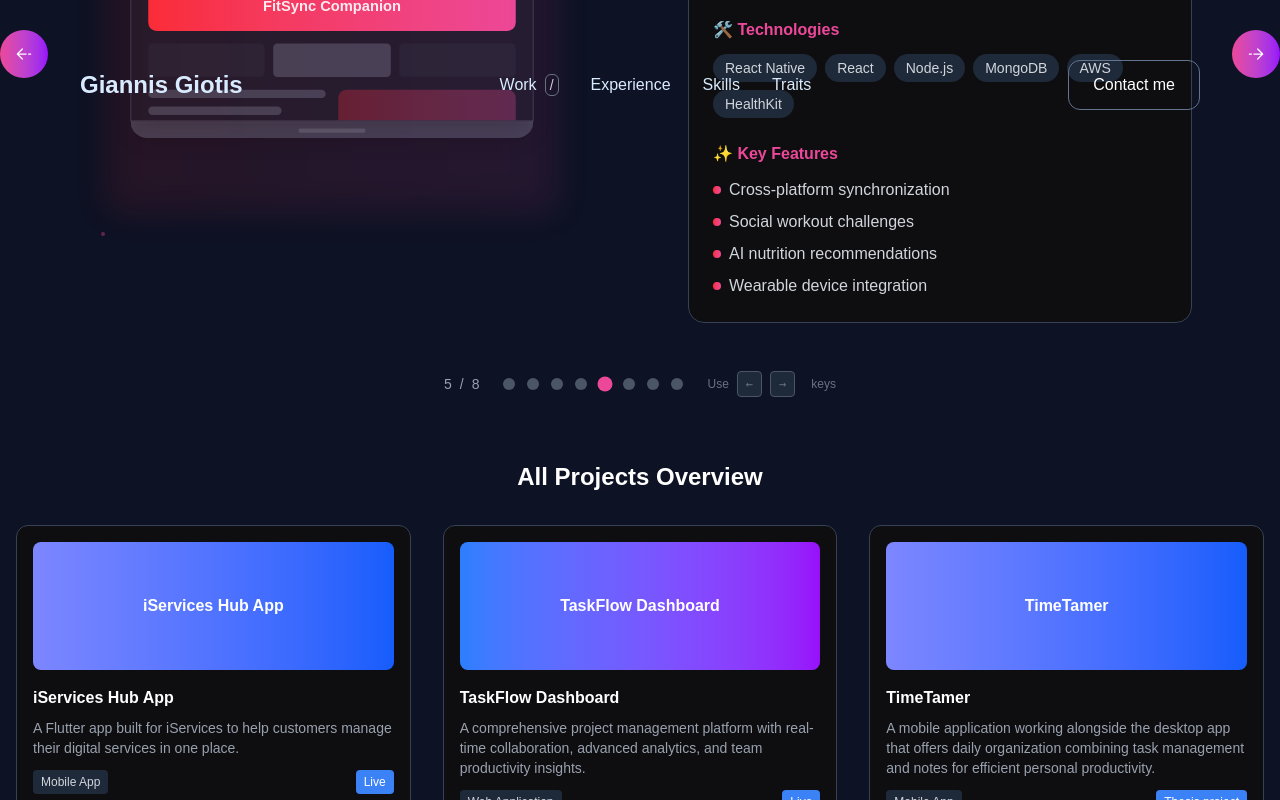
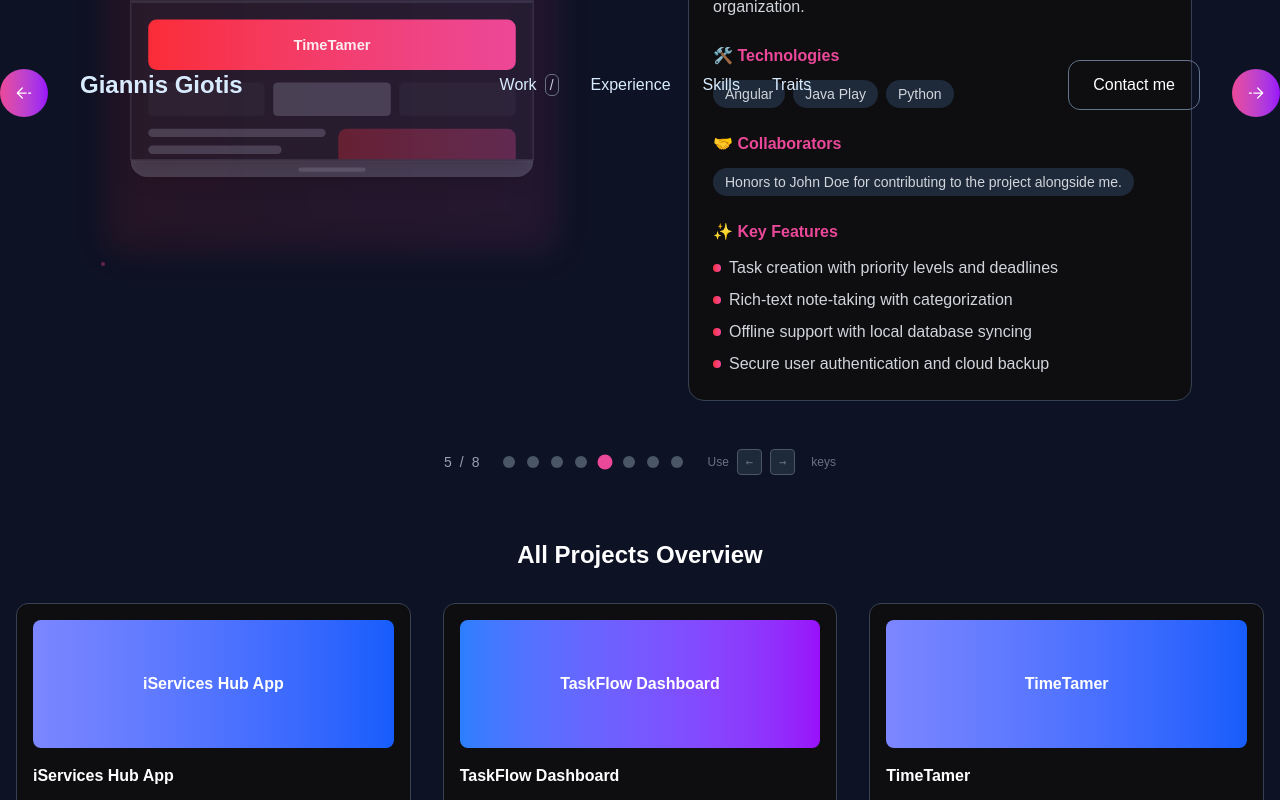
Before and after one commit to JohnFireSword/personal-portfolio, a React (Vite) app: page / in a window 1280 px wide. Both pictures are taken after a click on the button 605 px from the left and 3472 px from the top of the page. Shown: the part 3072-3872 px from the top of the page. Built offline with nearby package versions, Linux system fonts and the light colour scheme; a web font is replaced by a local one.

Commit message:
new project addition + collaborators

```diff
--- a/src/components/ProjectInfoPanel.jsx
+++ b/src/components/ProjectInfoPanel.jsx
@@ -1,7 +1,4 @@
 import React from 'react'
-
-
-
 
 // Project Info Panel
 const ProjectInfoPanel = React.memo(({ project }) => {
@@ -54,6 +51,25 @@ const ProjectInfoPanel = React.memo(({ project }) => {
         </div>
       </div>
 
+      {/* Collaborators */}
+      {project.collaborators && project.collaborators.length > 0 && (
+        <div className="mb-6">
+          <h4 className="text-pink-500 font-semibold mb-3">🤝 Collaborators</h4>
+          <div className="flex flex-wrap gap-2">
+            {project.collaborators.map((collaborator, i) => (
+              <a
+                key={i}
+                href={collaborator.link}
+                target="_blank"
+                rel="noopener noreferrer"
+                className="bg-gray-800 hover:bg-gray-700 text-gray-300 hover:text-white px-3 py-1 rounded-full text-sm transition-colors duration-200 cursor-pointer">
+                {`Honors to ${collaborator.name} for contributing to the project alongside me.`}
+              </a>
+            ))}
+          </div>
+        </div>
+      )}
+
       {/* Features */}
       <div>
         <h4 className="text-pink-500 font-semibold mb-3">✨ Key Features</h4>
--- a/src/constants/projects.js
+++ b/src/constants/projects.js
@@ -91,7 +91,7 @@ export const projects = [
   {
     id: 4,
     title: "AI Content Studio",
-    category: "",
+    category: "Website",
     description:
       "AI-powered content creation platform helping marketers and creators generate, edit, and optimize content at scale.",
     longDescription:
@@ -122,26 +122,26 @@ export const projects = [
   },
   {
     id: 5,
-    title: "FitSync Companion",
+    title: "TimeTamer ",
     category: "Mobile & Web",
     description:
-      "Cross-platform fitness tracking with social features, workout plans, and nutrition guidance for a complete wellness experience.",
+      "Website and mobile app that altogether offer daily organization combining task management and notes for efficient personal productivity.",
     longDescription:
-      "FitSync Companion bridges the gap between mobile fitness tracking and web-based analytics. Track workouts on-the-go, analyze progress on desktop, and stay motivated with social features.",
-    technologies: [
-      "React Native",
-      "React",
-      "Node.js",
-      "MongoDB",
-      "AWS",
-      "HealthKit",
+      "TimeTamer helps users manage daily tasks, take structured notes, and track priorities through an intuitive interface. The app supports secure user authentication, cloud sync, and offline access, designed to improve time management and organization.  ",
+    technologies: ["Angular", "Java Play", "Python"],
+    features: [
+      "Task creation with priority levels and deadlines",
+      "Rich-text note-taking with categorization",
+      "Offline support with local database syncing",
+      "Secure user authentication and cloud backup",
     ],
-    features: [
-      "Cross-platform synchronization",
-      "Social workout challenges",
-      "AI nutrition recommendations",
-      "Wearable device integration",
-    ],
+  collaborators: [
+    {
+      name: "John Doe",
+      link: "https://marioshkembi.com/"
+    },
+
+  ],
     displayType: "both",
     images: {
       mobile: "/project-mobile-5.jpg",
@@ -156,7 +156,7 @@ export const projects = [
   {
     id: 6,
     title: "SmartHome Hub",
-    category: "IoT Dashboard",
+    category: "Website",
     description:
       "Comprehensive smart home management system with device control, automation, and energy monitoring capabilities.",
     longDescription:
@@ -187,7 +187,7 @@ export const projects = [
   },
   {
     id: 7,
-    title: "CorfuBee",
+    title: "CorfuBee (Drivers)",
     category: "Mobile App",
     description:
       "A Flutter app for booking reliable transport services in Corfu, Greece.",
@@ -204,9 +204,10 @@ export const projects = [
     mockupImage: "images/mockups/corfu-bee-shot.png",
     demoUrl: "", // add real demo URL if available
     githubUrl: "", // add GitHub link if available
-    color: "from-blue-400 to-blue-600",
+
     videoUrl: "/images/videos/more-demo.mp4",
-    accent: "#2563eb",
+    color: "from-red-500 to-pink-500",
+    accent: "#ef4444",
   },
   {
     id: 8,
@@ -228,8 +229,8 @@ export const projects = [
     demoUrl: "",
     githubUrl: "https://github.com/JohnFireSword/wallet_app_ui",
     status: "Live",
-    color: "from-indigo-400 to-blue-600",
-    accent: "#3b82f6",
+    color: "from-purple-500 to-pink-500",
+    accent: "#ef4444",
     videoUrl: "/images/videos/wallet-app.mp4",
   },
 ];
@@ -237,9 +238,10 @@ export const projects = [
 export const projectCategories = [
   "All Projects",
   "Mobile App",
-  "Web Application",
-  "SaaS Platform",
-  "IoT Dashboard",
+  "Website",
+  // "Web Application",
+  // "SaaS Platform",
+  // "IoT Dashboard",
   "Mobile & Web",
 ];
 
--- a/src/constants/skills.js
+++ b/src/constants/skills.js
@@ -2,23 +2,23 @@ export const skills = [
   { name: "HTML", imgPath: "/images/svg/skills/html.svg" },
   { name: "CSS", imgPath: "/images/svg/skills/css.svg" },
   { name: "Javascript", imgPath: "/images/svg/skills/javascript.svg" },
-  { name: "Typescript", imgPath: "/images/svg/skills/typescript.svg" },
+  // { name: "Typescript", imgPath: "/images/svg/skills/typescript.svg" },
   { name: "Flutter", imgPath: "/images/svg/skills/flutter.svg" },
   { name: "Angular", imgPath: "/images/svg/skills/angular.svg" },
   { name: "React", imgPath: "/images/svg/skills/react.svg" },
-  { name: "GitHub", imgPath: "/images/svg/skills/github.svg" },
+  // { name: "GitHub", imgPath: "/images/svg/skills/github.svg" },
   { name: "Tailwind", imgPath: "/images/svg/skills/tailwind.svg" },
   { name: "Dart", imgPath: "/images/svg/skills/dart.svg" },
-  { name: "GIMP", imgPath: "/images/svg/skills/gimp.svg" },
+  // { name: "GIMP", imgPath: "/images/svg/skills/gimp.svg" },
   { name: "MySQL", imgPath: "/images/svg/skills/mysql.svg" },
-  { name: "C#", imgPath: "/images/svg/skills/csharp.svg" },
+  // { name: "C#", imgPath: "/images/svg/skills/csharp.svg" },
   { name: "Git", imgPath: "/images/svg/skills/git.svg" },
-  { name: "Bootstrap", imgPath: "/images/svg/skills/bootstrap.svg" },
+  // { name: "Bootstrap", imgPath: "/images/svg/skills/bootstrap.svg" },
   { name: "Figma", imgPath: "/images/svg/skills/figma.svg" },
   { name: "Firebase", imgPath: "/images/svg/skills/firebase.svg" },
-  { name: "Unity", imgPath: "/images/svg/skills/unity.svg" },
+  // { name: "Unity", imgPath: "/images/svg/skills/unity.svg" },
   { name: "WordPress", imgPath: "/images/svg/skills/wordpress.svg" },
-  { name: "Elementor", imgPath: "/images/svg/skills/elementor.svg" },
+  // { name: "Elementor", imgPath: "/images/svg/skills/elementor.svg" },
 ];
 
 export default skills;
--- a/src/constants/traits.js
+++ b/src/constants/traits.js
@@ -11,7 +11,7 @@ export const traits = [
   {
     id: 2,
     title: "Frontend & App Developer",
-    description: "I build clean, responsive interfaces using techs like Angular, Flutter and React",
+    description: "I build clean, responsive interfaces mainly using techs like Angular, Flutter and React.",
     icon: "LayoutDashboard",
     color: "from-sky-300 to-indigo-200",
     bgColor: "from-sky-300/10 to-indigo-200/10",
--- a/src/sections/FooterSection.jsx
+++ b/src/sections/FooterSection.jsx
@@ -174,6 +174,7 @@ const PortfolioFooter = () => {
                 <a
                   key={index}
                   href={link.href}
+
                   className="block text-gray-400 hover:text-pink-500 transition-colors duration-300 hover:translate-x-2 transform"
                   onMouseEnter={(e) => {
                     gsap.to(e.target, {
```
